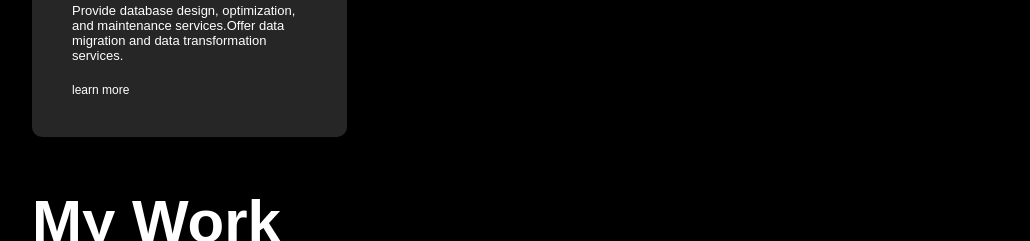
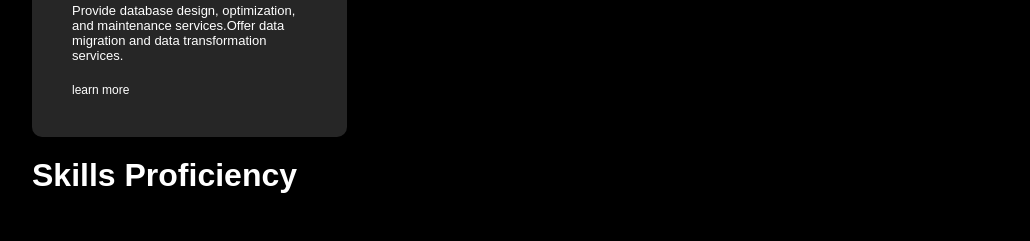
Before and after one commit to akash4142/portfolio, a website: page index.html in a window 1280 px wide. Shown: the part 2428-2669 px from the top of the page, without its empty margins (96-1126 px from the left). Drawn offline with Linux system fonts and the light colour scheme.

Commit message:
Update index.html

```diff
--- a/index.html
+++ b/index.html
@@ -103,6 +103,15 @@
     </div>
 </div>
 
+
+<div id="skillsproficiency">
+    <div class="container">
+        <h1>Skills Proficiency</h1>
+        <ul id="skill-list">
+
+        </ul>
+    </div>
+</div>
 
 <div id="projects">
     <div class="container">
```
